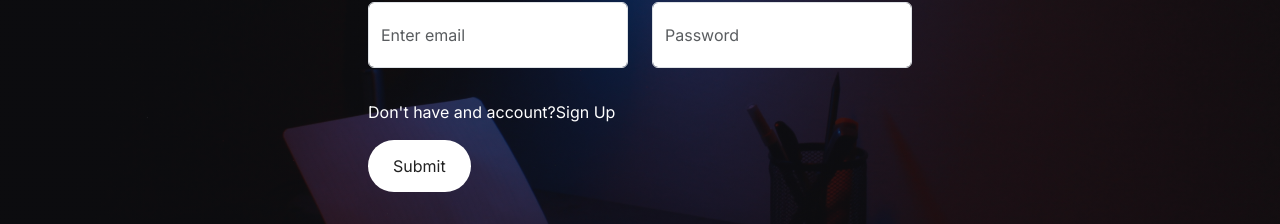
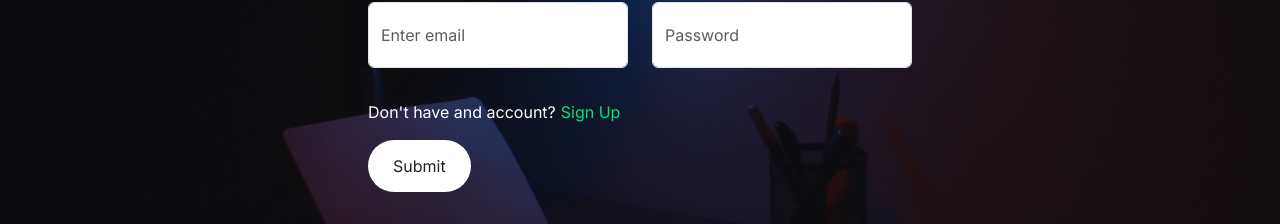
Before and after one commit to ShahrinHossain/Academaniac, a React (Vite) app in the folder Academaniac-frontend/: page /login in a window 1280 px wide. Shown: the part 342-566 px from the top of the page. Built offline with nearby package versions, Linux system fonts and the light colour scheme.

Commit message:
saving the world

```diff
--- a/Academaniac-frontend/src/Components/View/LoginPage.css
+++ b/Academaniac-frontend/src/Components/View/LoginPage.css
@@ -12,3 +12,8 @@
   align-items: center;
   justify-content: center;
 }
+
+.signUpLabel{
+  margin-left: 5px;
+  color: rgb(0, 231, 119);
+}
--- a/Academaniac-frontend/src/Components/View/LoginPage.jsx
+++ b/Academaniac-frontend/src/Components/View/LoginPage.jsx
@@ -76,7 +76,7 @@ const SignUpPage = () => {
           )}
           <p>
             Don't have and account?
-            <a onClick={() => navigateTo("/signup")}>Sign Up</a>
+            <a onClick={() => navigateTo("/signup")} className="signUpLabel">Sign Up</a>
           </p>
           <Button variant="primary" type="submit">
             Submit
```
